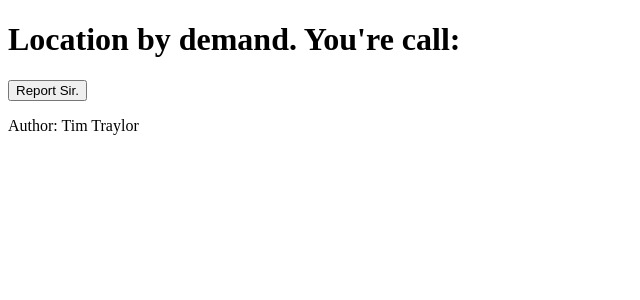
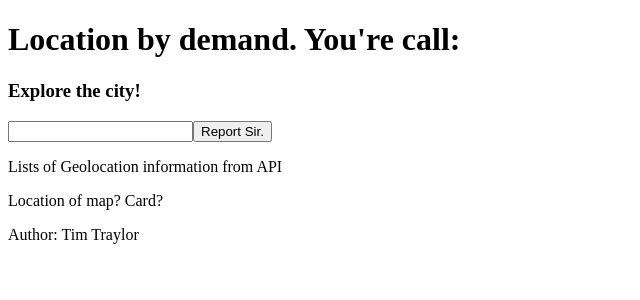
Before and after one commit to TTraylor310/city-explorer, a React (Create React App) app: page / in a window 1280 px wide. Shown: the top 300 px of the page, without its empty margins (0-640 px from the left). Built offline with nearby package versions, Linux system fonts and the light colour scheme.

Commit message:
basic outline

```diff
--- a/src/components/Header.js
+++ b/src/components/Header.js
@@ -6,6 +6,7 @@ class Header extends React.Component{
     return(
       <header>
         <h1>Location by demand. You're call:</h1>
+        <h3>Explore the city!</h3>
       </header>
     )
   };
--- a/src/components/Main.js
+++ b/src/components/Main.js
@@ -4,11 +4,21 @@ class Main extends React.Component{
 
   render (){
     return(
-      <main>
-        <form>
-          <button>Report Sir.</button>
-        </form>
-      </main>
+      <>
+        <main>
+          <form>
+            <input>
+            </input>
+            <button>Report Sir.</button>
+          </form>
+        </main>
+        <section>
+          <p>Lists of Geolocation information from API</p>
+        </section>
+        <article>
+          <p>Location of map? Card?</p>
+        </article>
+      </>
     )
   };
 
```
